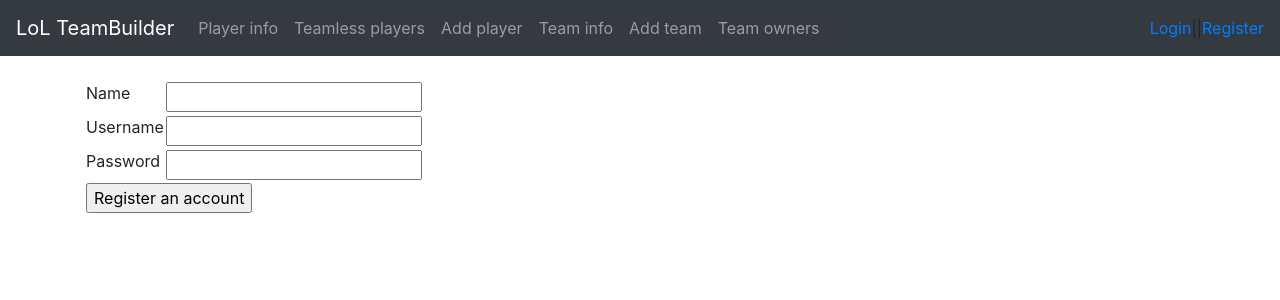
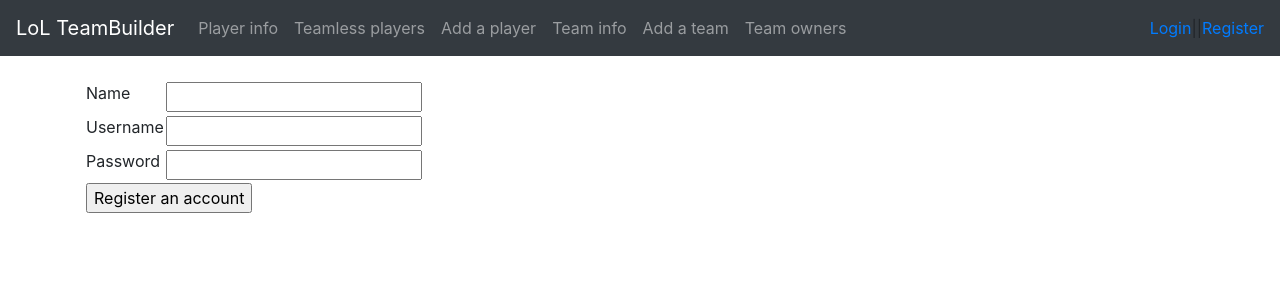
Before and after one commit to EgoTastic/tsoha-lolteam, a Flask app: page /auth/register in a window 1280 px wide. Shown: the top 300 px of the page. Run offline with Flask 2, Linux system fonts and the light colour scheme; some libraries are stand-ins or nearby versions.

Commit message:
Vikat parannukset kommentteihin ja dokumentteihin, hauskaa wappua

```diff
--- a/application/__init__.py
+++ b/application/__init__.py
@@ -5,7 +5,7 @@
 
 import os
 
-#Jos herokussa, käytä niiden paikallista db, muuten käytä omaa polkua, modifications false asetuksen puute kaataa kaiken
+#Jos herokussa, käytä niiden paikallista db, muuten käytä omaa polkua, modifications false asetuksen puute kaataa kaiken tarkastus tapahtuu HEROKU = 1 tai 0 asetuksella
 if os.environ.get("HEROKU"):
     app.config["SQLALCHEMY_DATABASE_URI"] = os.environ.get("DATABASE_URL")
     app.config["SQLALCHEMY_TRACK_MODIFICATIONS"] = False
@@ -23,13 +23,13 @@
 from flask_login import LoginManager, current_user
 login_manager = LoginManager()
 login_manager.init_app(app)
-
 login_manager.login_view = "auth_login"
 login_manager.login_message = "Please login to use this functionality."
 
 
 from functools import wraps
 
+#Login testaus rooline perusteella
 def login_required(_func=None, *, role="ANY"):
     def wrapper(func):
         @wraps(func)
@@ -64,6 +64,8 @@
 from application.teammates import models
 
 from application.auth.models import User
+
+#Käyttäjän lataus
 @login_manager.user_loader
 def load_user(user_id):
     return User.query.get(user_id)
--- a/application/auth/forms.py
+++ b/application/auth/forms.py
@@ -9,7 +9,7 @@
     class Meta:
         csrf = False
 
-#Rekisteröinti formin koostumus
+#Rekisteröintiformin koostumus
 class RegisterForm(FlaskForm):
     username = StringField("Username", [validators.Length(min=3, max=12)])
     name = StringField("Name", [validators.Length(min=3, max=12)])
--- a/application/auth/models.py
+++ b/application/auth/models.py
@@ -1,7 +1,7 @@
 from application import db
 from application.models import Base
 
-#accountin tietokannan määrittely
+#Tilin tietokannan määrittely
 class User(Base):
 
     __tablename__ = "account"
@@ -17,6 +17,7 @@
         self.name = name
         self.username = username
         self.password = password
+        #Roolina luodaan vakiona USER tason käyttäjä
         self.role = "USER"
 
     def get_id(self):
--- a/application/auth/views.py
+++ b/application/auth/views.py
@@ -6,7 +6,7 @@
 from application.auth.models import User
 from application.auth.forms import LoginForm, RegisterForm
 
-#Kirjautuminen
+#Kirjautumisen renderkäskyt
 @app.route("/auth/login", methods = ["GET", "POST"])
 def auth_login():
     if request.method == "GET":
--- a/application/models.py
+++ b/application/models.py
@@ -1,5 +1,6 @@
 from application import db
 
+#Abstrakti luokka mitä muut luokat noudattavat (Sisältää primääriavaimen ja päivämäärien lisäyksen tietokantaan)
 class Base(db.Model):
 
     __abstract__ = True
--- a/application/teams/views.py
+++ b/application/teams/views.py
@@ -35,7 +35,7 @@
     db.session().add(tm)
     db.session().commit()
 
-
+    #Luodaan liitostauluun paikat tiimille (Jäävät alussa "Free" asetukselle)
     team_id = tm.id
     mate1 = Teammate(team_id)
     mate1.role = 1
@@ -65,6 +65,8 @@
 
     teamslist = []
     ownlist = []
+
+    #Oman tilin omistamien tiimien listan koostaminen
     statement = text("SELECT team.name, team.id FROM team WHERE team.account_id = :id").params(id = current_user.id)
     result = db.engine.execute(statement)
     for row in result:
@@ -100,6 +102,7 @@
 
         ownlist.append({"name":row[0], "top":top, "jgl":jgl, "mid":mid, "adc":adc, "sup":sup, "id":row[1]})
 
+    #Kaikkien tiimien listan koostaminen
     statement = text("SELECT team.name, team.id FROM team")
     result = db.engine.execute(statement)
     for row in result:
--- a/application/templates/layout.html
+++ b/application/templates/layout.html
@@ -22,13 +22,13 @@
             <a class="nav-link" href="{{ url_for('teamless_players') }} ">Teamless players</a>
           </li>
           <li class="nav-item">
-            <a class="nav-link" href="{{ url_for('players_form') }} ">Add player</a>
+            <a class="nav-link" href="{{ url_for('players_form') }} ">Add a player</a>
           </li>
           <li class="nav-item">
             <a class="nav-link" href="{{ url_for('teams_index') }} ">Team info</a>
           </li>
           <li class="nav-item">
-            <a class="nav-link" href="{{ url_for('teams_form') }} ">Add team</a>
+            <a class="nav-link" href="{{ url_for('teams_form') }} ">Add a team</a>
           </li>
           <li class="nav-item">
             <a class="nav-link" href="{{ url_for('team_owners') }} ">Team owners</a>
--- a/application/views.py
+++ b/application/views.py
@@ -1,6 +1,7 @@
 from flask import render_template
 from application import app
 
+#Etusivun rendausohje
 @app.route("/")
 def index():
     return render_template("index.html")
```
Also changed, not shown: documentation/Asennusohjeet.md (+7 -1 lines), README.md.
